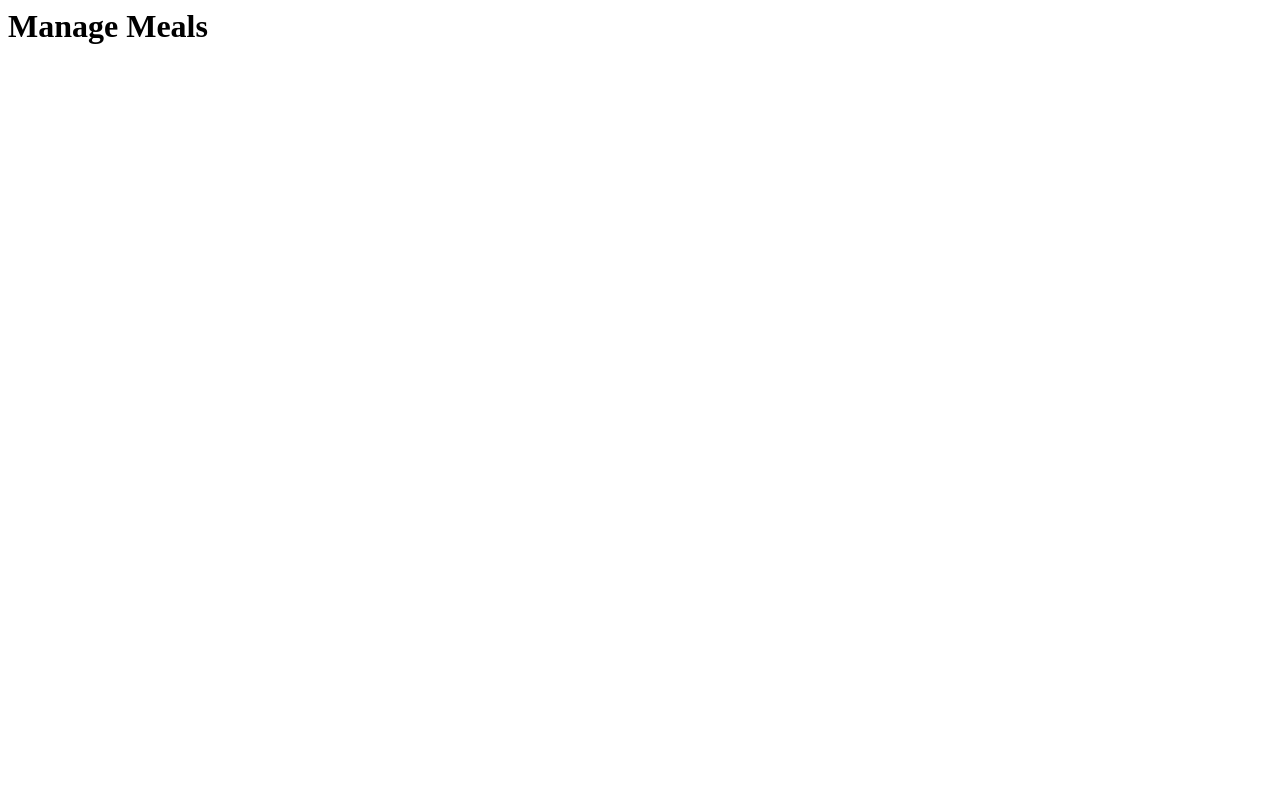
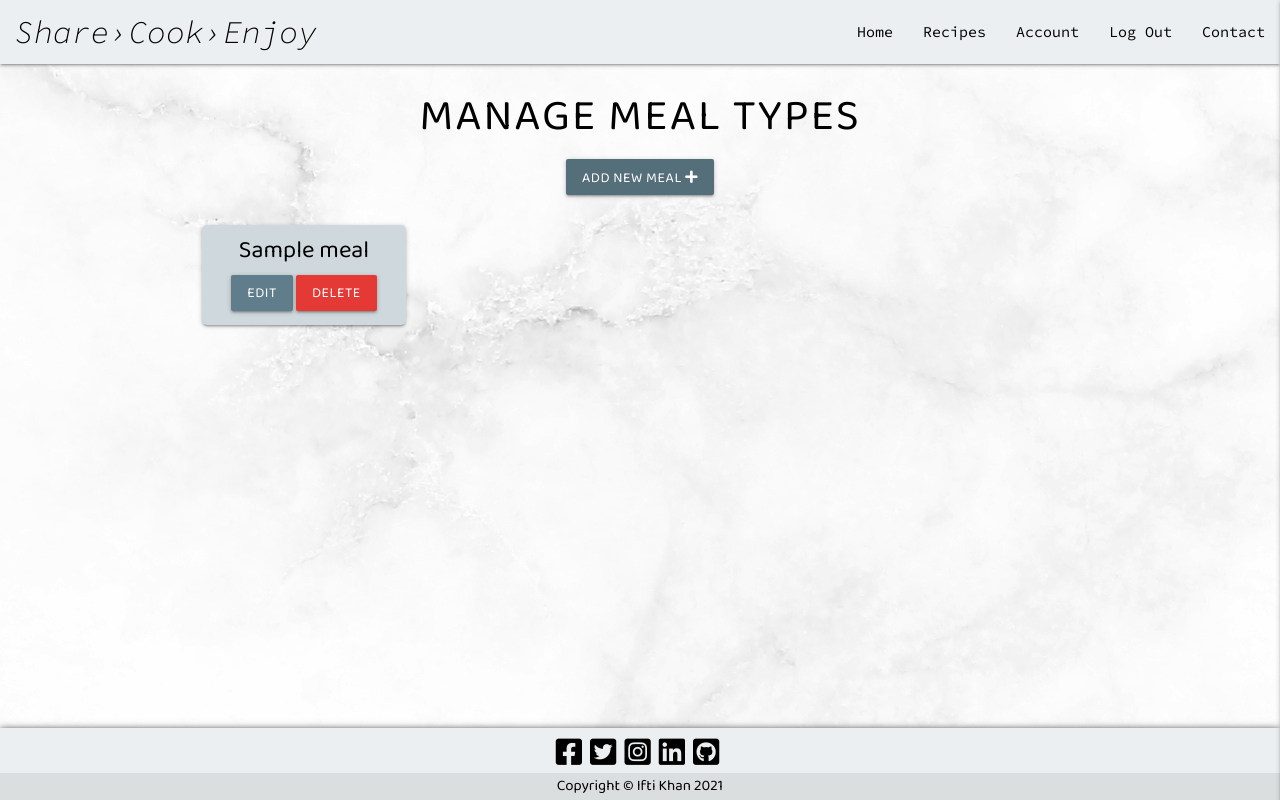
Before and after one commit to ifti-khan/cookbook, a Flask app: page /manage_meals in a window 1280 px wide. Before the commit the page is almost empty. Run offline with Flask 2, Linux system fonts and the light colour scheme; the visitor is signed in with stand-in values (Sample User, id 1); a database or web service that is not in the repository returns one stand-in record (values such as "Sample title"); some libraries are stand-ins or nearby versions.

Commit message:
mod: manage, add meals started and logic added

```diff
--- a/app.py
+++ b/app.py
@@ -507,8 +507,27 @@ def change_password(username):
 
 @app.route("/manage_meals")
 def get_meals():
+    # This prevents users who are not registered or logged in,
+    # from viewing certain pages and forms
+    if 'user' not in session:
+        flash('You must register or login, to change a password')
+        return redirect(url_for('index'))
 
-    return render_template("admin/manage_meals.html")
+    meals = list(mongo.db.meals.find().sort("meal_name", 1))
+    return render_template("admin/manage_meals.html", meals=meals)
+
+
+@app.route("/add_meal", methods=["GET", "POST"])
+def add_meal():
+    if request.method == "POST":
+        new_meal = {
+            "meal_name": request.form.get("new_meal_name")
+        }
+        mongo.db.meals.insert_one(new_meal)
+        flash("New Meal Type Added")
+        return redirect(url_for("get_meals"))
+
+    return render_template("admin/add_meals.html")
 
 
 @app.errorhandler(404)
--- a/static/css/style.css
+++ b/static/css/style.css
@@ -474,3 +474,13 @@ footer {
     top: 0;
     margin: auto 0;
 }
+
+/*manage_meals.html*/
+.mange-meal-title {
+    text-transform: uppercase;
+    letter-spacing: 2px;
+}
+
+.meal-con .card-title {
+    padding-top: 10px;
+}
--- a/static/js/script.js
+++ b/static/js/script.js
@@ -8,7 +8,8 @@ $(document).ready(function(){
     $('.modal').modal();
     $('input#fullname, input#email, input#username, input#password, input#recipe_name, input#recipe_description, input#recipe_image_url,\
     input#recipe_name, textarea#recipe_ingredients, textarea#recipe_steps, input#new_username, input#current_password, input#new_password,\
-    input#confirm_password, input#modal_name, input#modal_username, input#modal_email, textarea#modal_message').characterCounter();
+    input#confirm_password, input#modal_name, input#modal_username, input#modal_email, textarea#modal_message,\
+    input#new_meal_name').characterCounter();
     $('select').formSelect();
     $('.collapsible').collapsible();
 
--- a/templates/admin/manage_meals.html
+++ b/templates/admin/manage_meals.html
@@ -1 +1,30 @@
-<h1>Manage Meals</h1>
+{% extends "base.html" %}
+{% block content %}
+
+<div class="container">
+    <h3 class="center-align mange-meal-title">Manage Meal Types</h3>
+
+    <div class="row">
+        <div class="col s12 center-align">
+            <a href="{{ url_for('add_meal') }}" class="btn blue-grey darken-1 text-shadow">
+                Add New Meal <i class="fas fa-plus"></i>
+            </a>
+        </div>
+    </div>
+
+    <div class="row">
+        {% for meal in meals %}
+            <div class="col s12 m3 meal-con">
+                <div class="card text-shadow center-align blue-grey lighten-4">
+                    <div class="card-content">
+                        <span class="card-title">{{ meal.meal_name }}</span>
+                        <a href="#" class="btn blue-grey">Edit</a>
+                        <a href="#" class="btn red darken-1">Delete</a>
+                        </div>
+                </div>
+            </div>
+        {% endfor %}
+    </div>
+</div>
+
+{% endblock %}
```
Also changed, not shown: templates/admin/add_meals.html (+31 -1 lines).
